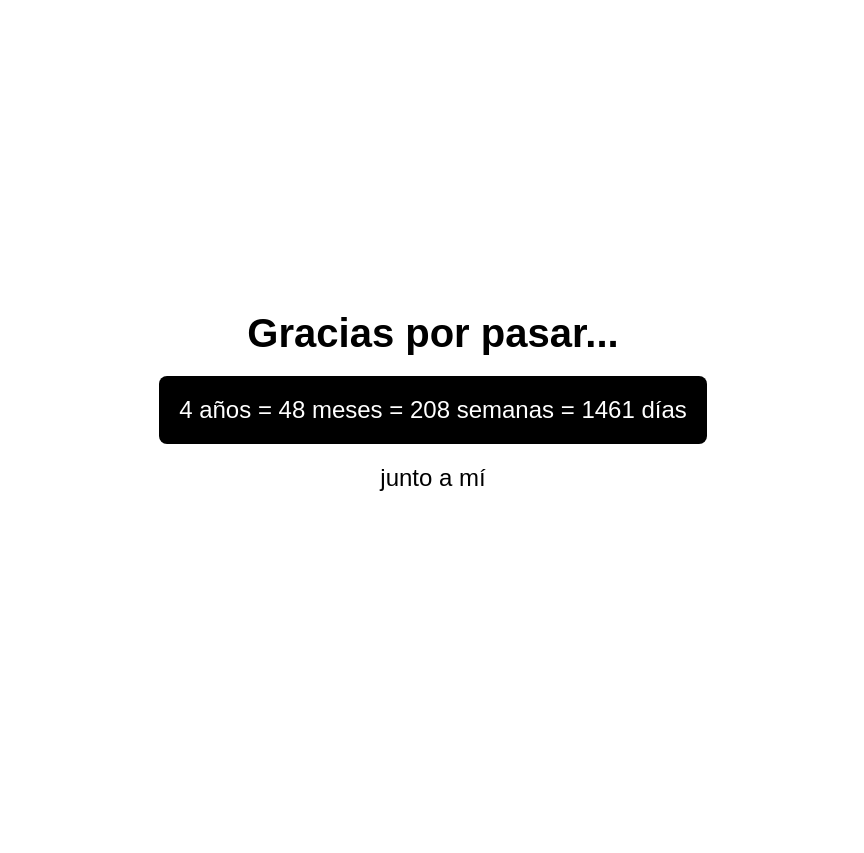
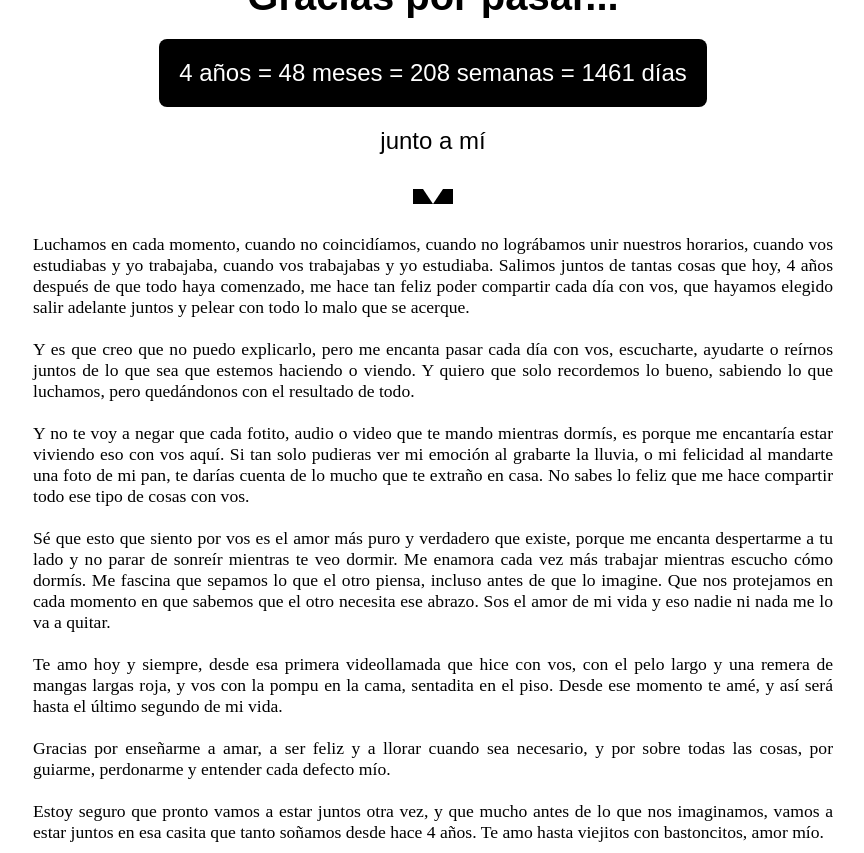
Before and after one commit to mtsmdn/CUATROQUINCESDEOCTUBRE, a plain HTML site: page index.html in a window 1280 px wide. Shown: the whole page, without its empty margins (207-1071 px from the left). Before the commit the page ends 800 px from the top, so only its background shows below. Drawn offline with Linux system fonts and the light colour scheme.

Commit message:
Update index.html

```diff
--- a/index.html
+++ b/index.html
@@ -36,6 +36,34 @@
             color: black;
             margin-top: 20px;
         }
+
+        .arrow-container {
+            background-color: black;
+            width: 40px;
+            height: 40px;
+            display: flex;
+            justify-content: center;
+            align-items: center;
+            margin-top: 10px;
+        }
+
+        .arrow-down {
+            width: 0;
+            height: 0;
+            border-left: 10px solid transparent;
+            border-right: 10px solid transparent;
+            border-top: 15px solid white;
+        }
+
+        .additional-text {
+            font-family: 'Times New Roman', serif;
+            font-size: 1.1rem;
+            color: black;
+            max-width: 800px;
+            text-align: justify;
+            margin-top: 20px;
+            padding: 10px;
+        }
     </style>
 </head>
 <body>
@@ -44,5 +72,27 @@
         4 años = 48 meses = 208 semanas = 1461 días
     </div>
     <p>junto a mí</p>
+
+    <!-- Cuadrado con flecha -->
+    <div class="arrow-container">
+        <div class="arrow-down"></div>
+    </div>
+
+    <!-- Texto adicional -->
+    <div class="additional-text">
+        Luchamos en cada momento, cuando no coincidíamos, cuando no lográbamos unir nuestros horarios, cuando vos estudiabas y yo trabajaba, cuando vos trabajabas y yo estudiaba. Salimos juntos de tantas cosas que hoy, 4 años después de que todo haya comenzado, me hace tan feliz poder compartir cada día con vos, que hayamos elegido salir adelante juntos y pelear con todo lo malo que se acerque.
+        <br><br>
+        Y es que creo que no puedo explicarlo, pero me encanta pasar cada día con vos, escucharte, ayudarte o reírnos juntos de lo que sea que estemos haciendo o viendo. Y quiero que solo recordemos lo bueno, sabiendo lo que luchamos, pero quedándonos con el resultado de todo.
+        <br><br>
+        Y no te voy a negar que cada fotito, audio o video que te mando mientras dormís, es porque me encantaría estar viviendo eso con vos aquí. Si tan solo pudieras ver mi emoción al grabarte la lluvia, o mi felicidad al mandarte una foto de mi pan, te darías cuenta de lo mucho que te extraño en casa. No sabes lo feliz que me hace compartir todo ese tipo de cosas con vos.
+        <br><br>
+        Sé que esto que siento por vos es el amor más puro y verdadero que existe, porque me encanta despertarme a tu lado y no parar de sonreír mientras te veo dormir. Me enamora cada vez más trabajar mientras escucho cómo dormís. Me fascina que sepamos lo que el otro piensa, incluso antes de que lo imagine. Que nos protejamos en cada momento en que sabemos que el otro necesita ese abrazo. Sos el amor de mi vida y eso nadie ni nada me lo va a quitar.
+        <br><br>
+        Te amo hoy y siempre, desde esa primera videollamada que hice con vos, con el pelo largo y una remera de mangas largas roja, y vos con la pompu en la cama, sentadita en el piso. Desde ese momento te amé, y así será hasta el último segundo de mi vida.
+        <br><br>
+        Gracias por enseñarme a amar, a ser feliz y a llorar cuando sea necesario, y por sobre todas las cosas, por guiarme, perdonarme y entender cada defecto mío.
+        <br><br>
+        Estoy seguro que pronto vamos a estar juntos otra vez, y que mucho antes de lo que nos imaginamos, vamos a estar juntos en esa casita que tanto soñamos desde hace 4 años. Te amo hasta viejitos con bastoncitos, amor mío.
+    </div>
 </body>
 </html>
```
